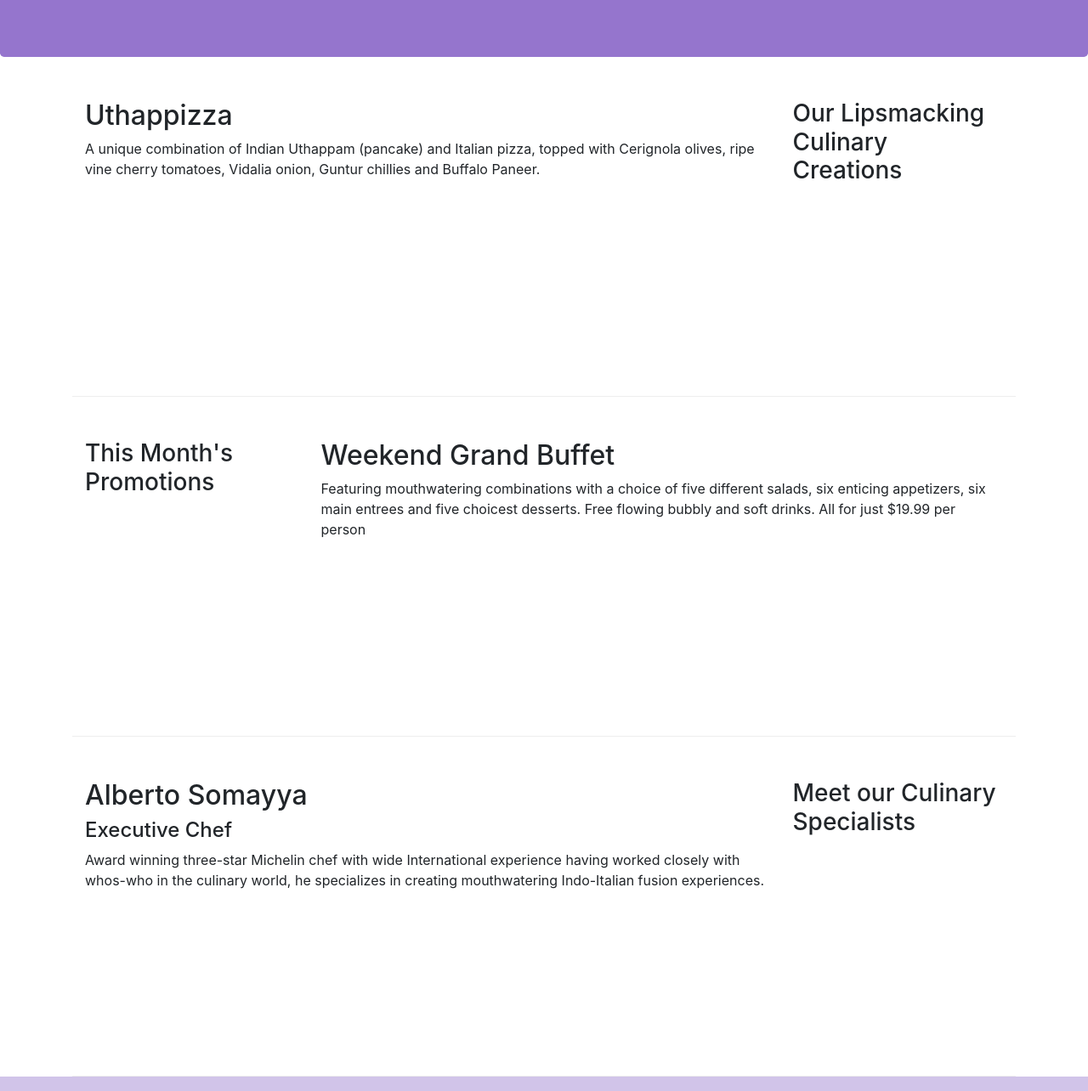
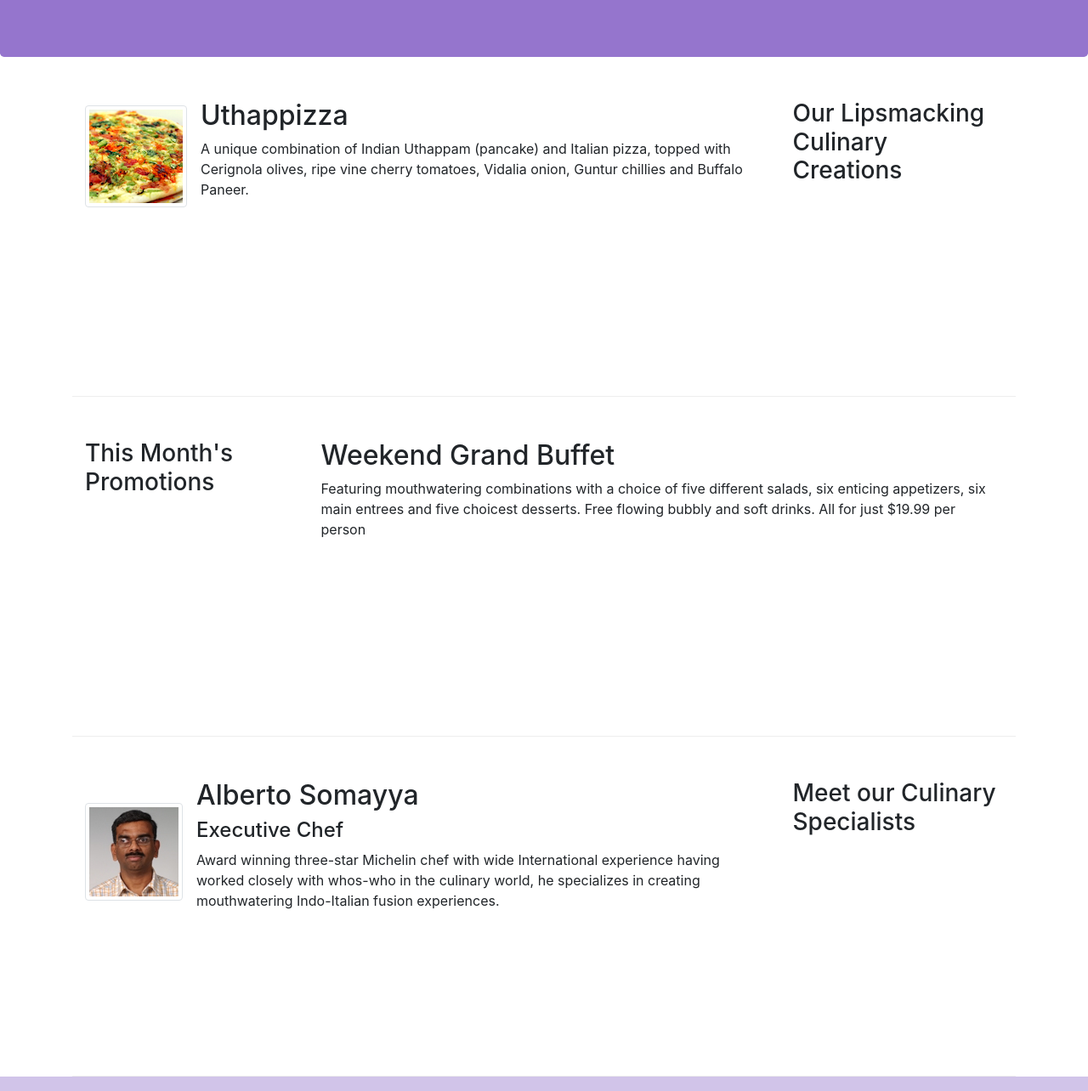
Before and after one commit to bswalsh247/conFusion-boostrap, a website: page index.html in a window 1280 px wide. Shown: the part 267-1551 px from the top of the page at 85% size. Drawn offline with nearby package versions, Linux system fonts and the light colour scheme.

Commit message:
Images and Media

```diff
--- a/index.html
+++ b/index.html
@@ -21,7 +21,7 @@
             <button class="navbar-toggler" type="button" data-toggle="collapse" data-target="#Navbar">
                 <span class="navbar-toggler-icon"></span>
             </button>
-            <a class="navbar-brand mr-auto" href="#">Ristorante Con Fusion</a>
+            <a class="navbar-brand mr-auto" href="#"><img src="img/logo.png" height="30" width="41"></a>
             <div class="collapse navbar-collapse" id="Navbar">
                 <ul class="navbar-nav mr-auto">
                     <li class="nav-item active"><a class="nav-link" href="#"><span class="fa fa-home fa-lg"></span> Home</a></li>
@@ -51,8 +51,13 @@
                 <h3>Our Lipsmacking Culinary Creations</h3>
             </div>
             <div class="col col-sm order-sm-first col-md">
-                <h2>Uthappizza</h2>
-                <p>A unique combination of Indian Uthappam (pancake) and Italian pizza, topped with Cerignola olives, ripe vine cherry tomatoes, Vidalia onion, Guntur chillies and Buffalo Paneer.</p>
+                <div class="media">
+                    <img class="d-flex mr-3 img-thumbnail align-self-center" src="img/uthappizza.png" alt="uthappizza">
+                        <div class="media-body">
+                            <h2 class="mt-0">Uthappizza</h2>
+                            <p class="d-none d-sm-block">A unique combination of Indian Uthappam (pancake) and Italian pizza, topped with Cerignola olives, ripe vine cherry tomatoes, Vidalia onion, Guntur chillies and Buffalo Paneer.</p>
+                        </div>
+                </div>
             </div>
         </div>
 
@@ -72,9 +77,15 @@
                 <h3>Meet our Culinary Specialists</h3>
             </div>
             <div class="col col-sm order-sm-first col-md">
-                <h2>Alberto Somayya</h2>
-                <h4>Executive Chef</h4>
-                <p>Award winning three-star Michelin chef with wide International experience having worked closely with whos-who in the culinary world, he specializes in creating mouthwatering Indo-Italian fusion experiences. </p>
+                <div class="media">
+                    <img class="d-flex mr-3 img-thumbnail align-self-center" src="img/alberto.png" alt="alberto">
+                    <div class="media-body">
+                            <h2 class="mt-0">Alberto Somayya</h2>
+                            <h4>Executive Chef</h4>
+                            <p>Award winning three-star Michelin chef with wide International experience having worked closely with whos-who in the culinary world, he specializes in creating mouthwatering Indo-Italian fusion experiences. </p>
+                        </div>
+                    </div>
+                </div>
             </div>
         </div>
     </div>
```
Also changed, not shown: aboutus.html (+3 -2 lines), contactus.html (+1 -1 lines), img/alberto.png (added), img/buffet.png (added), img/logo.png (added), img/uthappizza.png (added), 1 other file.
